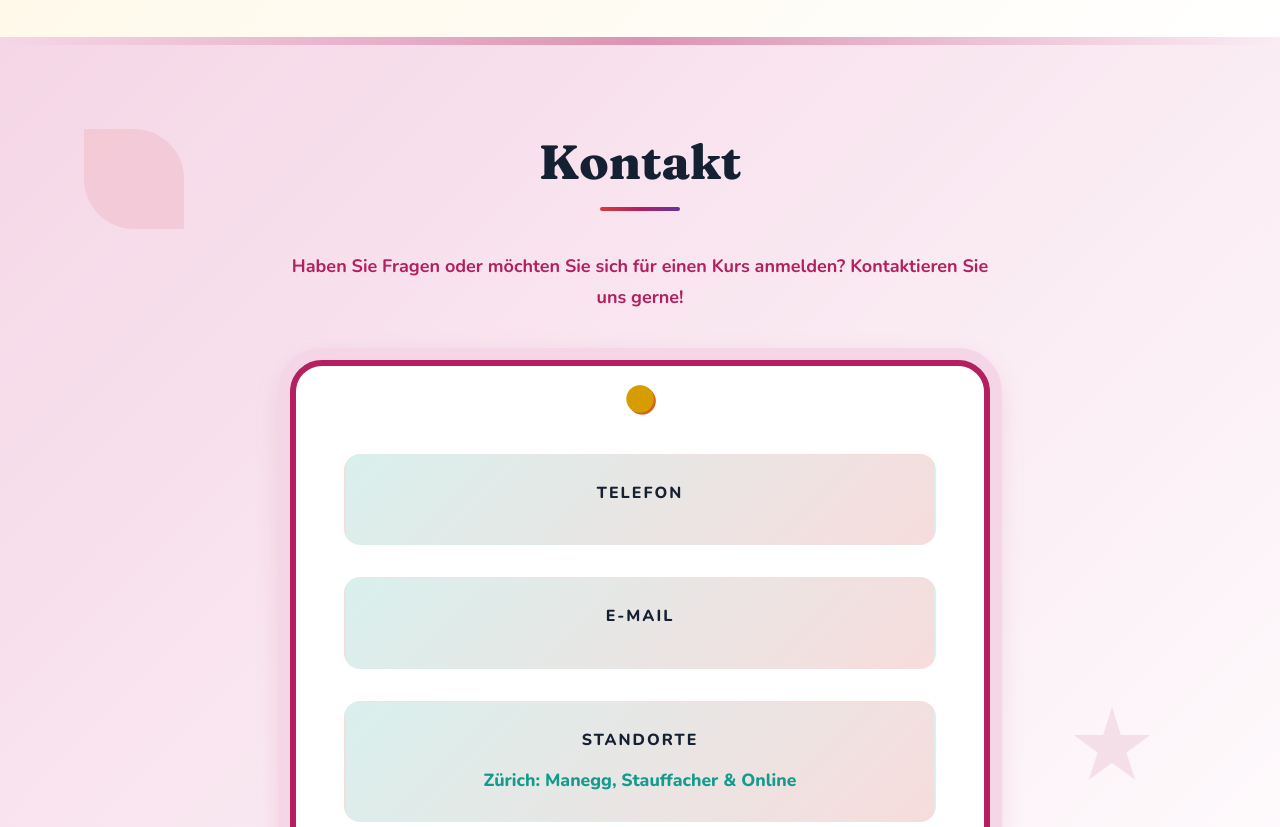
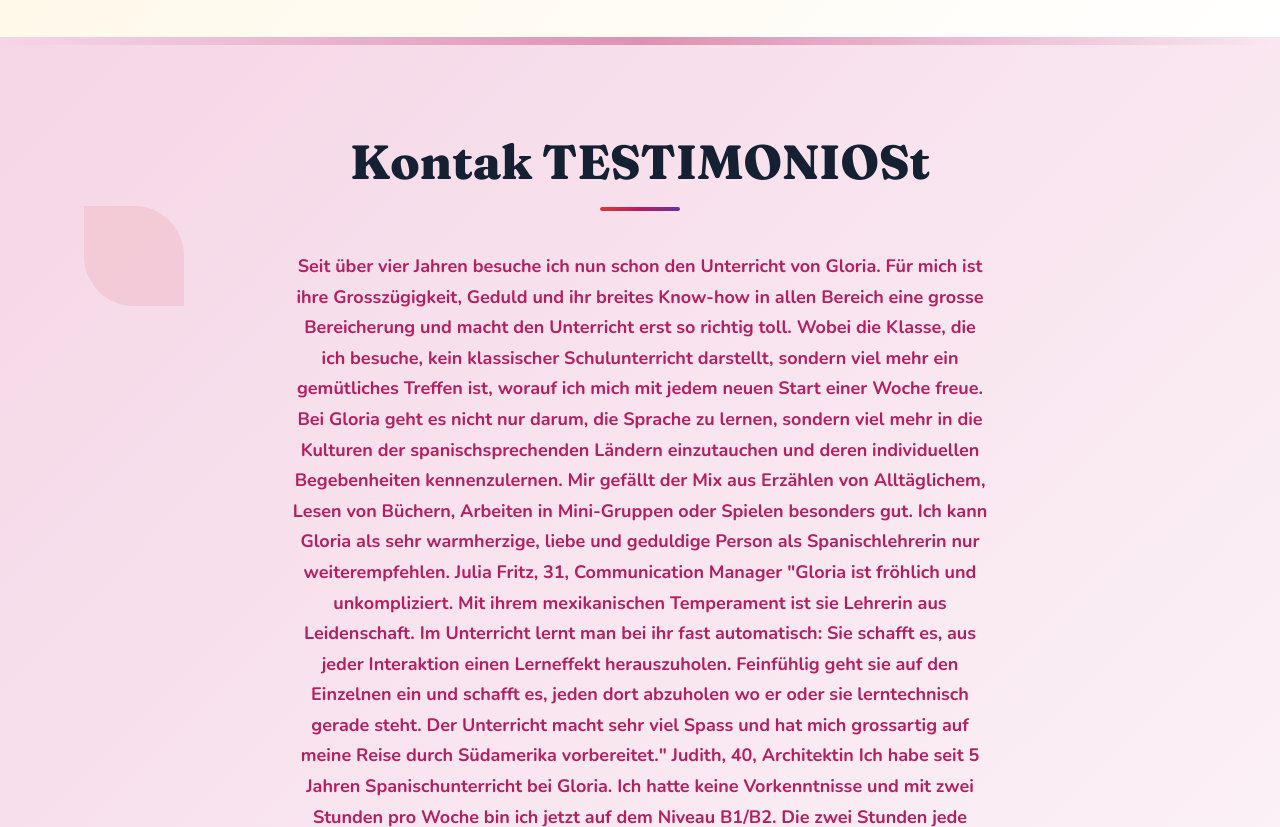
Before and after one commit to hblok/vitaminae, a plain HTML site: page docs/index.html in a window 1280 px wide. Shown: the part 3780-4607 px from the top of the page. Drawn offline with nearby package versions, Linux system fonts and the light colour scheme.

Commit message:
Update index.html

```diff
--- a/docs/index.html
+++ b/docs/index.html
@@ -186,8 +186,31 @@ Vitamina E… de Español ist aus meiner Leidenschaft für lebendige Kommunikati
         </div>
         <div class="container">
             <div class="contact-content">
-                <h2>Kontakt</h2>
-                <p>Haben Sie Fragen oder möchten Sie sich für einen Kurs anmelden? Kontaktieren Sie uns gerne!</p>
+                <h2>Kontak    TESTIMONIOSt</h2>
+                <p>
+
+
+                    Seit über vier Jahren besuche ich nun schon den Unterricht von Gloria. Für mich ist ihre Grosszügigkeit, Geduld und ihr breites Know-how in allen Bereich eine grosse Bereicherung und macht den Unterricht erst so richtig toll. Wobei die Klasse, die ich besuche, kein klassischer Schulunterricht darstellt, sondern viel mehr ein gemütliches Treffen ist, worauf ich mich mit jedem neuen Start einer Woche freue. Bei Gloria geht es nicht nur darum, die Sprache zu lernen, sondern viel mehr in die Kulturen der spanischsprechenden Ländern einzutauchen und deren individuellen Begebenheiten kennenzulernen. Mir gefällt der Mix aus Erzählen von Alltäglichem, Lesen von Büchern, Arbeiten in Mini-Gruppen oder Spielen besonders gut. Ich kann Gloria als sehr warmherzige, liebe und geduldige Person als Spanischlehrerin nur weiterempfehlen.
+
+Julia Fritz, 31, Communication Manager
+
+
+
+                    "Gloria ist fröhlich und unkompliziert. Mit ihrem mexikanischen Temperament ist sie Lehrerin aus Leidenschaft. Im Unterricht lernt man bei ihr fast automatisch: Sie schafft es, aus jeder Interaktion einen Lerneffekt herauszuholen. Feinfühlig geht sie auf den Einzelnen ein und schafft es, jeden dort abzuholen wo er oder sie lerntechnisch gerade steht. Der Unterricht macht sehr viel Spass und hat mich grossartig auf meine Reise durch Südamerika vorbereitet."
+Judith, 40, Architektin
+
+
+                    Ich habe seit 5 Jahren Spanischunterricht bei Gloria. Ich hatte keine Vorkenntnisse und mit zwei Stunden pro Woche bin ich jetzt auf dem Niveau B1/B2.
+Die zwei Stunden jede Woche sind für mich eher eine Entspannung als Arbeit, da die Atmosphäre sehr entspannt, humorvoll und freundlich ist.
+Gloria hat eine wunderschöne Art zu unterrichten - sie macht eine Mischung aus Grammatik und viel reden, lesen und den alltäglichen Wortschatz lernen. Sie bringt uns oft kleine Bücher zum Lesen, oder andere interessante Artikel.
+Ich bin oft erstaunt über das Niveau, das ich erreicht habe, da ich ausserhalb der zwei Stunden pro Woche nicht viel mehr mache.
+Tamara, 37, Verkaufsdirektorin
+
+
+
+
+
+                    Haben Sie Fragen oder möchten Sie sich für einen Kurs anmelden? Kontaktieren Sie uns gerne!</p>
 
                 <div class="contact-info">
                     <div class="contact-item">
```
